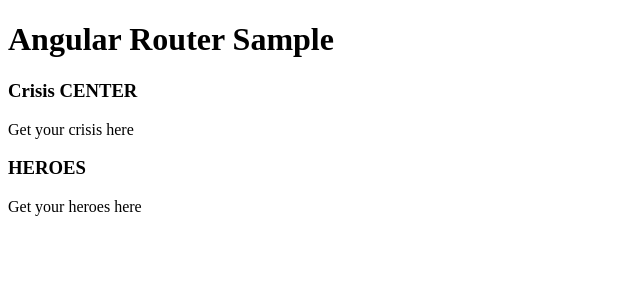
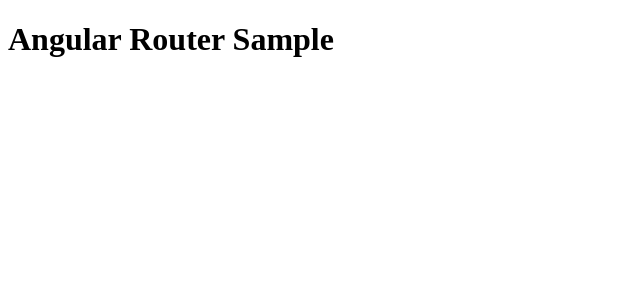
Before and after one commit to PoliteknikBrunei-MWE/angular-router-sample, an Angular app: page / in a window 1280 px wide. Shown: the top 300 px of the page, without its empty margins (0-640 px from the left). Built offline with nearby package versions, Linux system fonts and the light colour scheme.

Commit message:
Update app.component.html to use router-outlet

```diff
--- a/src/app/app.component.html
+++ b/src/app/app.component.html
@@ -1,3 +1,3 @@
 <h1>Angular Router Sample</h1>
-<app-crisis-list></app-crisis-list>
-<app-heroes-list></app-heroes-list>
+
+<router-outlet></router-outlet>
```
